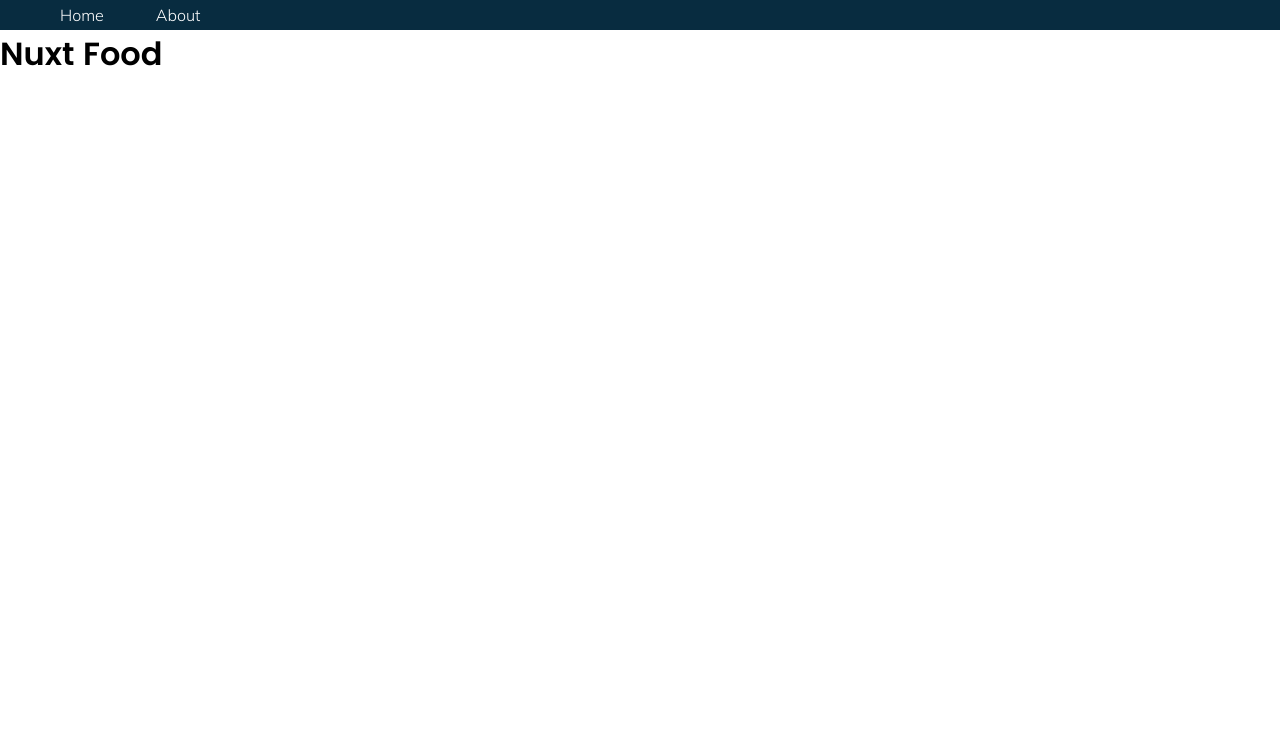
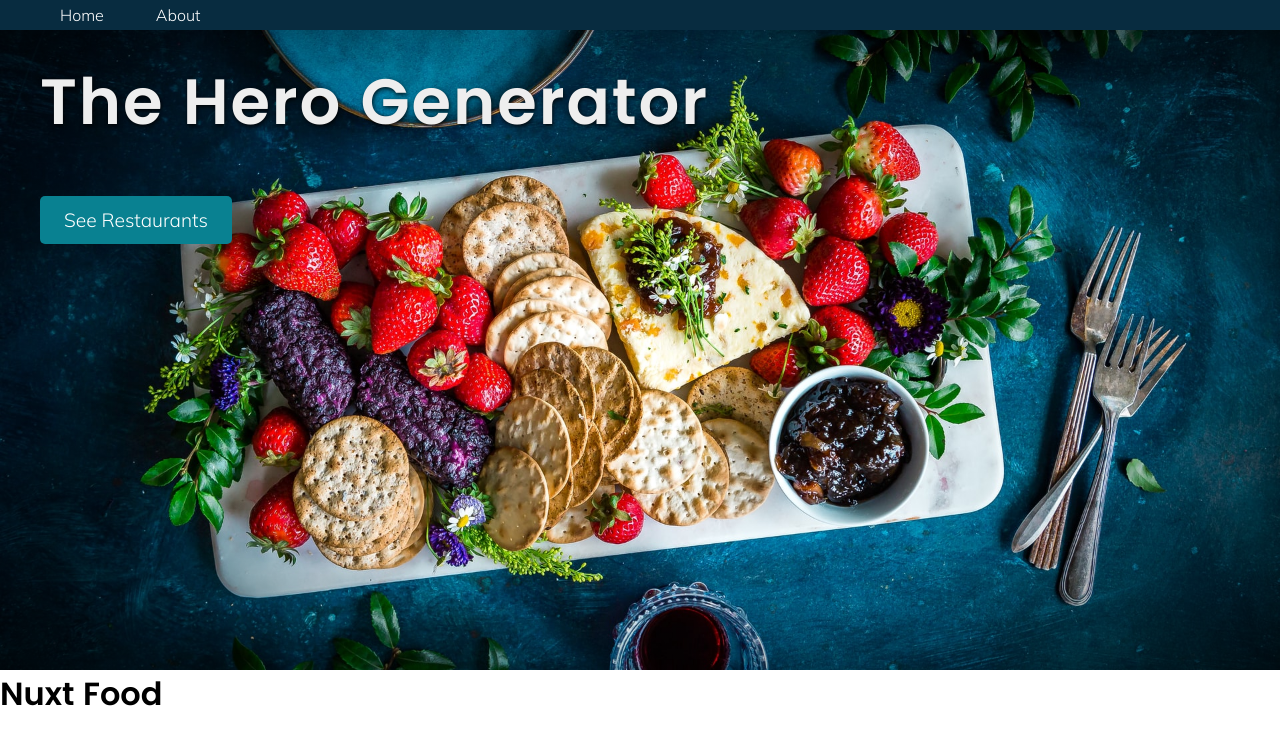
Before and after one commit to Xuffasch/fm-vue-nuxt-part2, a Nuxt app: page / in a window 1280 px wide. Shown: the top 744 px of the page. Built offline with nearby package versions, Linux system fonts and the light colour scheme.

Commit message:
Add the Masthead element

```diff
--- /dev/null
+++ b/components/AppHeader.vue
@@ -0,0 +1,38 @@
+<template>
+  <section class="masthead" role="img" aria-label="Image Description">
+    <h1>
+      The Hero Generator
+    </h1>
+    <button>
+      See Restaurants
+    </button>
+  </section>
+</template>
+
+<script>
+export default {
+
+}
+</script>
+
+<style lang="scss" scoped>
+  .masthead {
+    width: 100%;
+    height: 80vh; /* if you don't want it to take up the full screen, reduce this number */
+    padding: 40px;
+    overflow: hidden;
+    background-size: cover !important;
+    background: radial-gradient(ellipse at center, rgba(0,0,0,0) 0%, rgba(0,0,0,0) 55%, rgba(0,0,0,0.65) 100%), url(~assets/headerimg.jpg) no-repeat center center scroll;
+  }
+
+  h1 {
+    font-style: normal;
+    font-weight: bold;
+    color: #eee;
+    font-size: 8vmin;
+    letter-spacing: 0.03em;
+    line-height: 1;
+    text-shadow: 1px 2px 4px rgba(0, 0, 0, 0.8);
+    margin-bottom: 62px;
+  }
+</style>
--- a/pages/index.vue
+++ b/pages/index.vue
@@ -1,11 +1,17 @@
 <template>
   <main class="container">
+    <AppHeader />
     <h1>Nuxt Food</h1>
   </main>
 </template>
 
 <script>
-export default {}
+import AppHeader from '@/components/AppHeader.vue'
+export default {
+  components: {
+    AppHeader
+  }
+}
 </script>
 
 <style>
```
